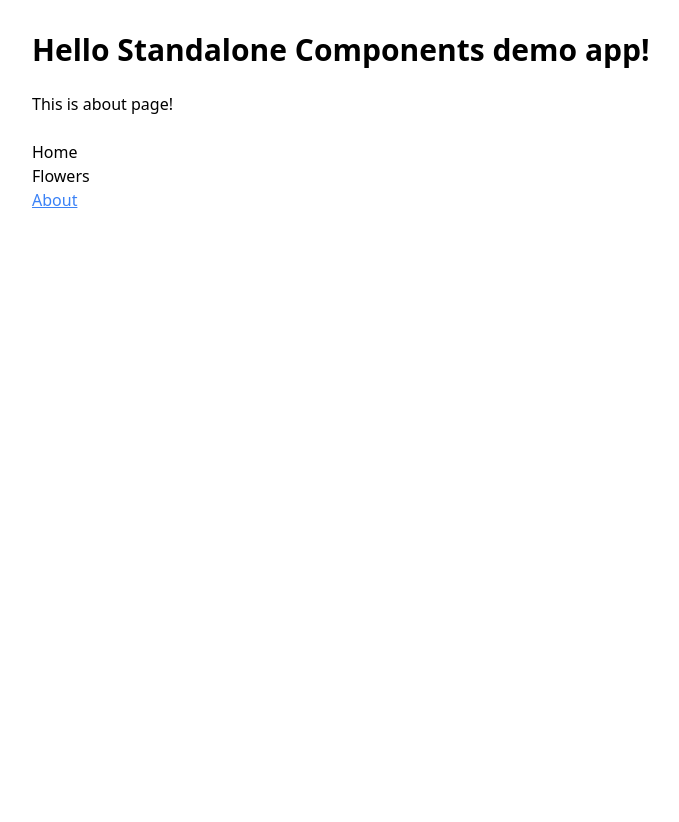
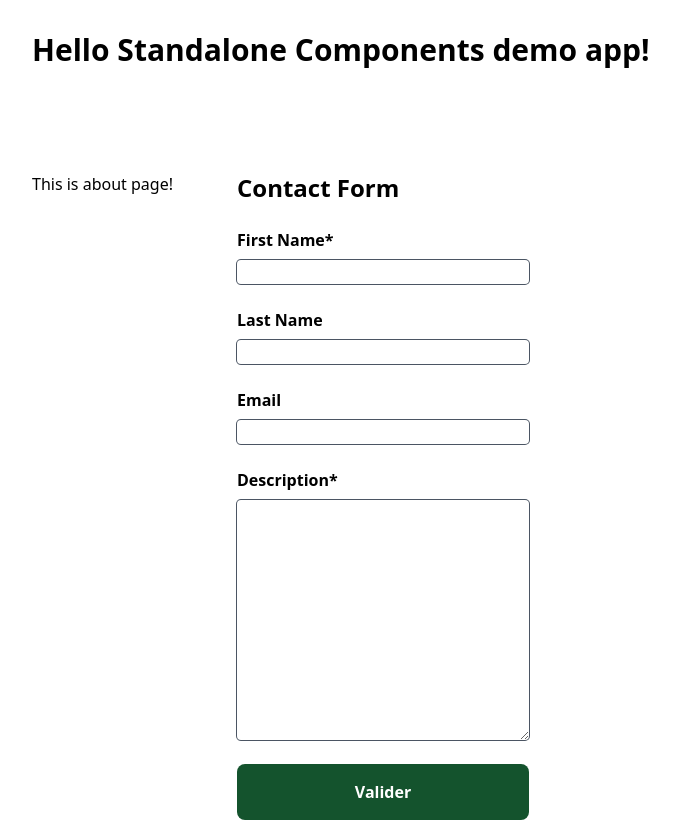
Before and after one commit to jeremybrochard/angular-playground, an Angular app: page /about in a window 1280 px wide. Shown: the top 822 px of the page, without its empty margins (16-695 px from the left). Before the commit the page ends 800 px from the top, so only its background shows below. Built offline with nearby package versions, Linux system fonts and the light colour scheme.

Commit message:
feat: add demo contact form using template driven forms

```diff
--- /dev/null
+++ b/src/app/components/contact-form/contact-form.component.html
@@ -0,0 +1,41 @@
+<section class="flex flex-col gap-6">
+  <h1 class="font-bold text-2xl">Contact Form</h1>
+
+  <form (ngSubmit)="submitForm(contactForm)" #contactForm="ngForm" class="flex flex-col gap-6">
+
+    <div class="flex flex-col gap-2">
+      <label class="font-semibold" [class.text-red-500]="isInvalid(firstNameControl)" for="firstName">First Name<span>*</span></label>
+      <input [(ngModel)]="firstName" class="ring-1 ring-gray-600 rounded hover:ring-green-900 hover:ring-2" type="text" name="firstName" id="firstName" required #firstNameControl="ngModel">
+      <div *ngIf="isInvalid(firstNameControl)" class="text-red-500">
+        First name is mandatory.
+      </div>
+    </div>
+
+    <div class="flex flex-col gap-2">
+      <label class="font-semibold" for="lastName">Last Name</label>
+      <input [(ngModel)]="lastName" class="ring-1 ring-gray-600 rounded hover:ring-green-900 hover:ring-2" type="text" name="lastName" id="lastName">
+    </div>
+
+    <div class="flex flex-col gap-2">
+      <label class="font-semibold" for="email">Email</label>
+      <input [(ngModel)]="email" class="ring-1 ring-gray-600 rounded hover:ring-green-900 hover:ring-2" type="email" name="email" id="email">
+    </div>
+
+    <div class="flex flex-col gap-2">
+      <label class="font-semibold" for="description" [class.text-red-500]="isInvalid(descriptionControl)">Description<span>*</span></label>
+      <textarea [(ngModel)]="description" class="ring-1 ring-gray-600 rounded hover:ring-green-900 hover:ring-2" name="description" id="description" cols="30" rows="10" #descriptionControl="ngModel" required></textarea>
+      <div *ngIf="isInvalid(descriptionControl)" class="text-red-500">
+        Description is mandatory.
+      </div>
+    </div>
+
+    <button class="bg-green-900 text-white px-12 py-4 rounded-lg font-semibold hover:bg-green-700" type="submit">Valider</button>
+  </form>
+
+  @if (result) {
+    <!-- For debug purposes only -->
+    <div>
+      {{ result | json }}
+    </div>
+  }
+</section>
--- /dev/null
+++ b/src/app/components/contact-form/contact-form.component.ts
@@ -0,0 +1,46 @@
+import { CommonModule, JsonPipe } from '@angular/common';
+import { Component } from '@angular/core';
+import { FormsModule, NgForm, NgModel } from '@angular/forms';
+
+export interface ContactForm {
+  firstName: string;
+  lastName: string;
+  email: string;
+  description: string;
+}
+
+@Component({
+  selector: 'app-contact-form',
+  standalone: true,
+  imports: [CommonModule, FormsModule, JsonPipe],
+  templateUrl: './contact-form.component.html',
+  styleUrl: './contact-form.component.scss'
+})
+export class ContactFormComponent {
+  firstName = '';
+  lastName = '';
+  email = '';
+  description = '';
+  result: ContactForm | null = null;
+
+  isInvalid(control: NgModel): boolean | null {
+    return control && control.invalid && (control.dirty || control.touched)
+  }
+
+  submitForm(form: NgForm): void {
+    this.markFormAsDirty(form);
+
+    if (form.valid) {
+      this.result = { ...form.value } as ContactForm;
+    }
+  }
+
+  private markFormAsDirty(form: NgForm): void {
+    if (form) {
+      form.controls['firstName'].markAsDirty();
+      form.controls['lastName'].markAsDirty();
+      form.controls['email'].markAsDirty();
+      form.controls['description'].markAsDirty();
+    }
+  }
+}
--- a/src/app/pages/about.component.ts
+++ b/src/app/pages/about.component.ts
@@ -1,10 +1,16 @@
 import { Component } from '@angular/core';
+import { ContactFormComponent } from '../components/contact-form/contact-form.component';
 
 @Component({
   selector: 'app-about',
   standalone: true,
-  imports: [],
-  template: `<p>This is about page!</p>`,
+  imports: [ContactFormComponent],
+  template: `
+    <div class="flex flex-row gap-16 my-20">
+      <p>This is about page!</p>
+      <app-contact-form />
+    </div>
+  `,
   styles: ``,
 })
 export class AboutComponent {}
```
Also changed, not shown: src/app/components/contact-form/contact-form.component.scss (added), 1 other file (tests, documents, lock files or other folders).
